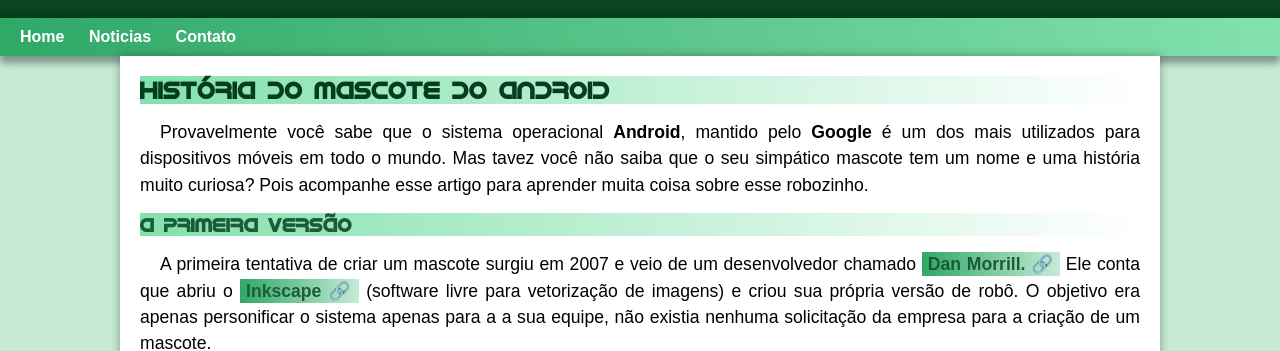
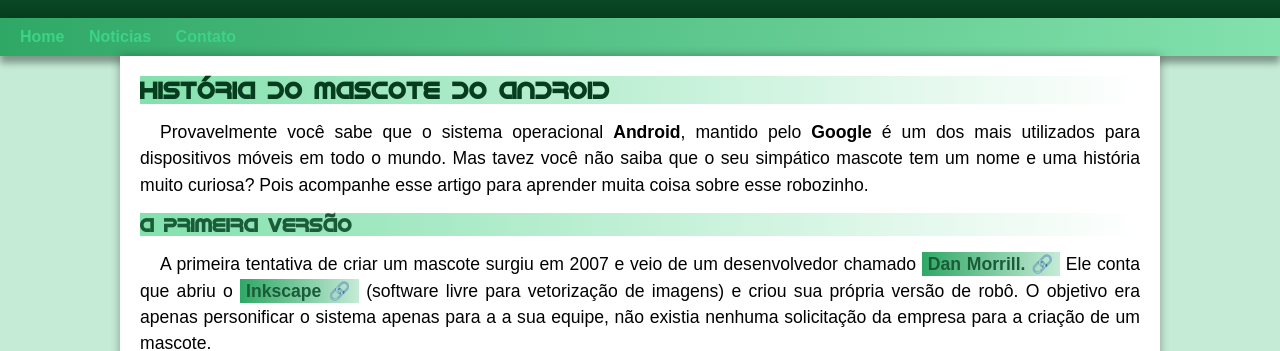
Before and after one commit to rootAlexandre66/Webfrontend, a plain HTML site: page index.html in a window 1280 px wide. Shown: the part 172-523 px from the top of the page. Drawn offline with Linux system fonts and the light colour scheme.

Commit message:
Terceiro commit
Troca de cor dos nav/a

```diff
--- a/estilo/style.css
+++ b/estilo/style.css
@@ -73,7 +73,7 @@ nav{
     background-image: linear-gradient(to right, var(--cor3), var(--cor1));
 }
 nav >a{
-    color: white;
+    color: var(--cor2);
     padding: 10px;
     text-decoration:none;
     font-weight: bold;
```
